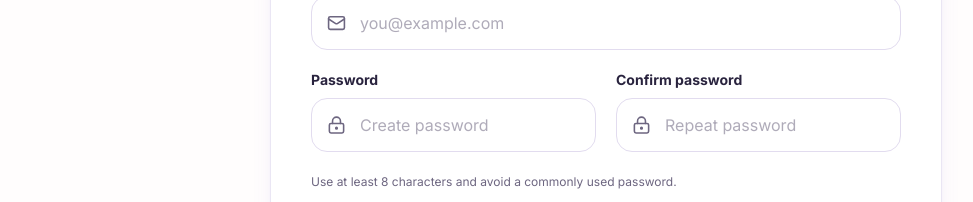
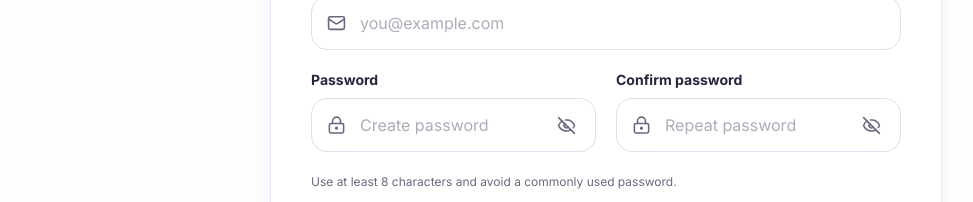
Before and after one commit to ZZehramai/Givera, a React app in the folder frontend/: page /register in a window 1280 px wide. Shown: the part 509-711 px from the top of the page, without its empty margins (34-1007 px from the left). Built offline with nearby package versions, Linux system fonts and the light colour scheme; no server answers; the HTML template or start-up script is replaced by a standard one.

Commit message:
feat: Add password toggle eye icon

```diff
--- /dev/null
+++ b/frontend/src/components/PasswordInput.jsx
@@ -0,0 +1,41 @@
+import { Eye, EyeOff, LockKeyhole } from "lucide-react";
+import { useState } from "react";
+
+import { useLanguage } from "../i18n/LanguageContext";
+
+export default function PasswordInput({
+  className = "",
+  leadingIcon: LeadingIcon = LockKeyhole,
+  ...inputProps
+}) {
+  const { t } = useLanguage();
+  const [visible, setVisible] = useState(false);
+  const hasLeadingIcon = Boolean(LeadingIcon);
+
+  return (
+    <span className="relative block">
+      {hasLeadingIcon && (
+        <LeadingIcon
+          className="absolute left-4 top-1/2 -translate-y-1/2 text-on-surface-variant"
+          size={19}
+          aria-hidden="true"
+        />
+      )}
+      <input
+        {...inputProps}
+        type={visible ? "text" : "password"}
+        className={`${className} ${hasLeadingIcon ? "pl-12" : ""} pr-12`}
+      />
+      <button
+        type="button"
+        onClick={() => setVisible((current) => !current)}
+        aria-label={visible ? t("hidePassword") : t("showPassword")}
+        aria-pressed={visible}
+        title={visible ? t("hidePassword") : t("showPassword")}
+        className="absolute right-3 top-1/2 grid h-9 w-9 -translate-y-1/2 place-items-center rounded-full text-on-surface-variant transition hover:bg-primary/10 hover:text-primary focus-visible:outline-none focus-visible:ring-2 focus-visible:ring-primary"
+      >
+        {visible ? <Eye size={19} aria-hidden="true" /> : <EyeOff size={19} aria-hidden="true" />}
+      </button>
+    </span>
+  );
+}
--- a/frontend/src/i18n/LanguageContext.jsx
+++ b/frontend/src/i18n/LanguageContext.jsx
@@ -9,7 +9,7 @@ const messages = {
     history: "History", savedCampaigns: "Saved campaigns", profileSettings: "Profile & settings", userWorkspace: "User workspace", adminWorkspace: "Admin workspace",
     campaignReview: "Campaign review", transactions: "Transactions", userManagement: "User management", signOut: "Sign out",
     welcomeBack: "Welcome back", signInGivera: "Sign in to Givera", signInDescription: "Pick up where you left off and keep making a difference.",
-    email: "Email address", password: "Password", enterPassword: "Enter your password", signingIn: "Signing in…", signInLower: "Sign in",
+    email: "Email address", password: "Password", enterPassword: "Enter your password", showPassword: "Show password", hidePassword: "Hide password", signingIn: "Signing in…", signInLower: "Sign in",
     continueWith: "or continue with", newToGivera: "New to Givera?", createAccount: "Create an account",
     forgotPassword: "Forgot password?", accountRecovery: "Account recovery", forgotPasswordTitle: "Reset your password", forgotPasswordDescription: "Enter your account email and we’ll send you a secure password reset link.", backToSignIn: "Back to sign in", sendResetLink: "Send reset link", sendingResetLink: "Sending link…", checkYourEmail: "Check your email", resetEmailSent: "If an account exists for that email, a secure reset link has been sent. The link expires in 30 minutes.", tryAnotherEmail: "Try another email", resetRequestError: "We could not send the reset email. Please try again.", resetPasswordTitle: "Choose a new password", resetPasswordDescription: "Create a strong password you have not used for Givera before.", resetPassword: "Reset password", resettingPassword: "Resetting password…", resetPasswordError: "This reset link is invalid or has expired.", invalidResetLink: "This password reset link is incomplete or invalid.", requestNewLink: "Request a new link", passwordResetComplete: "Password updated", passwordResetCompleteText: "Your new password is ready. You can now sign in to Givera.",
     getStarted: "Get started", createYourAccount: "Create your account", registerDescription: "Join a community turning everyday generosity into real progress.",
@@ -87,7 +87,7 @@ const messages = {
     history: "မှတ်တမ်း", savedCampaigns: "သိမ်းထားသော ကမ်ပိန်းများ", profileSettings: "ကိုယ်ရေးအချက်အလက်နှင့် ဆက်တင်များ", userWorkspace: "အသုံးပြုသူနေရာ", adminWorkspace: "စီမံခန့်ခွဲသူနေရာ",
     campaignReview: "ကမ်ပိန်းစစ်ဆေးခြင်း", transactions: "ငွေလွှဲမှတ်တမ်းများ", userManagement: "အသုံးပြုသူစီမံခန့်ခွဲမှု", signOut: "ထွက်ရန်",
     welcomeBack: "ပြန်လည်ကြိုဆိုပါသည်", signInGivera: "Givera သို့ ဝင်ရောက်ပါ", signInDescription: "သင်ရပ်တန့်ခဲ့သည့်နေရာမှ ဆက်လက်၍ ကူညီမှုများ ပြုလုပ်ပါ။",
-    email: "အီးမေးလ်လိပ်စာ", password: "စကားဝှက်", enterPassword: "စကားဝှက်ထည့်ပါ", signingIn: "ဝင်ရောက်နေသည်…", signInLower: "ဝင်ရောက်ရန်",
+    email: "အီးမေးလ်လိပ်စာ", password: "စကားဝှက်", enterPassword: "စကားဝှက်ထည့်ပါ", showPassword: "စကားဝှက်ပြရန်", hidePassword: "စကားဝှက်ဝှက်ရန်", signingIn: "ဝင်ရောက်နေသည်…", signInLower: "ဝင်ရောက်ရန်",
     continueWith: "သို့မဟုတ် ဆက်လက်ဝင်ရောက်ရန်", newToGivera: "Givera ကို အသစ်အသုံးပြုသူလား?", createAccount: "အကောင့်ဖွင့်ရန်",
     forgotPassword: "စကားဝှက်မေ့နေပါသလား?", accountRecovery: "အကောင့်ပြန်လည်ရယူခြင်း", forgotPasswordTitle: "စကားဝှက်ပြန်သတ်မှတ်ရန်", forgotPasswordDescription: "သင့်အကောင့်အီးမေးလ်ကို ထည့်ပါ။ လုံခြုံသော စကားဝှက်ပြန်သတ်မှတ်ရန်လင့်ခ်ကို ပေးပို့ပါမည်။", backToSignIn: "ဝင်ရောက်ရန်စာမျက်နှာသို့ ပြန်ရန်", sendResetLink: "ပြန်သတ်မှတ်ရန်လင့်ခ် ပို့ရန်", sendingResetLink: "လင့်ခ်ပို့နေသည်…", checkYourEmail: "အီးမေးလ်ကို စစ်ဆေးပါ", resetEmailSent: "ထိုအီးမေးလ်ဖြင့် အကောင့်ရှိပါက လုံခြုံသော ပြန်သတ်မှတ်ရန်လင့်ခ်ကို ပို့ထားပါသည်။ လင့်ခ်သည် မိနစ် ၃၀ အတွင်း သက်တမ်းကုန်ပါမည်။", tryAnotherEmail: "အခြားအီးမေးလ်ဖြင့် ကြိုးစားရန်", resetRequestError: "ပြန်သတ်မှတ်ရန်အီးမေးလ်ကို မပို့နိုင်ပါ။ ထပ်မံကြိုးစားပါ။", resetPasswordTitle: "စကားဝှက်အသစ် သတ်မှတ်ရန်", resetPasswordDescription: "Givera တွင် ယခင်က မသုံးဖူးသော လုံခြုံသည့် စကားဝှက်ကို ဖန်တီးပါ။", resetPassword: "စကားဝှက်ပြန်သတ်မှတ်ရန်", resettingPassword: "စကားဝှက်ပြန်သတ်မှတ်နေသည်…", resetPasswordError: "ဤပြန်သတ်မှတ်ရန်လင့်ခ်သည် မမှန်ကန်ပါ သို့မဟုတ် သက်တမ်းကုန်သွားပါပြီ။", invalidResetLink: "ဤစကားဝှက်ပြန်သတ်မှတ်ရန်လင့်ခ်သည် မပြည့်စုံပါ သို့မဟုတ် မမှန်ကန်ပါ။", requestNewLink: "လင့်ခ်အသစ်တောင်းရန်", passwordResetComplete: "စကားဝှက်ပြင်ဆင်ပြီးပါပြီ", passwordResetCompleteText: "စကားဝှက်အသစ် အသင့်ဖြစ်ပါပြီ။ ယခု Givera သို့ ဝင်ရောက်နိုင်ပါသည်။",
     getStarted: "စတင်လိုက်ပါ", createYourAccount: "သင့်အကောင့်ကို ဖန်တီးပါ", registerDescription: "နေ့စဉ်စေတနာကို အမှန်တကယ်တိုးတက်မှုအဖြစ် ပြောင်းလဲနေသော အသိုင်းအဝိုင်းသို့ ပါဝင်ပါ။",
--- a/frontend/src/pages/AdminDashboard.jsx
+++ b/frontend/src/pages/AdminDashboard.jsx
@@ -39,6 +39,7 @@ import {
 import api from "../api/axios";
 import { logout } from "../services/authService";
 import LanguageSwitch from "../components/LanguageSwitch";
+import PasswordInput from "../components/PasswordInput";
 import { useLanguage } from "../i18n/LanguageContext";
 import CreateCampaign from "./CreateCampaign";
 
@@ -1879,10 +1880,10 @@ function AdminSettings({ user: sessionUser, onUserChange }) {
             ].map(([label, name]) => (
               <label key={name} className="text-sm font-bold text-slate-700">
                 {label}
-                <input
+                <PasswordInput
                   required
-                  type="password"
                   minLength={8}
+                  leadingIcon={null}
                   autoComplete={
                     name === "old_password"
                       ? "current-password"
--- a/frontend/src/pages/Register.jsx
+++ b/frontend/src/pages/Register.jsx
@@ -1,8 +1,9 @@
-import { ArrowLeft, AtSign, Heart, LockKeyhole, Mail, UserRound } from "lucide-react";
+import { ArrowLeft, AtSign, LockKeyhole, Mail, UserRound } from "lucide-react";
 import { useState } from "react";
 import { Link, useNavigate } from "react-router-dom";
 
 import api from "../api/axios";
+import PasswordInput from "../components/PasswordInput";
 import { useLanguage } from "../i18n/LanguageContext";
 
 const inputClass =
@@ -18,13 +19,18 @@ const initialForm = {
 };
 
 function Field({ label, icon: Icon, ...inputProps }) {
+  const isPassword = inputProps.type === "password";
   return (
     <label className="block">
       <span className="mb-2 block text-sm font-bold">{label}</span>
-      <span className="relative block">
-        <Icon className="absolute left-4 top-1/2 -translate-y-1/2 text-on-surface-variant" size={19} aria-hidden="true" />
-        <input {...inputProps} className={inputClass} />
-      </span>
+      {isPassword ? (
+        <PasswordInput {...inputProps} leadingIcon={Icon} className={inputClass} />
+      ) : (
+        <span className="relative block">
+          <Icon className="absolute left-4 top-1/2 -translate-y-1/2 text-on-surface-variant" size={19} aria-hidden="true" />
+          <input {...inputProps} className={inputClass} />
+        </span>
+      )}
     </label>
   );
 }
```
Also changed, not shown: frontend/src/pages/Login.jsx (+3 -6 lines), frontend/src/pages/ResetPassword.jsx (+4 -3 lines).
